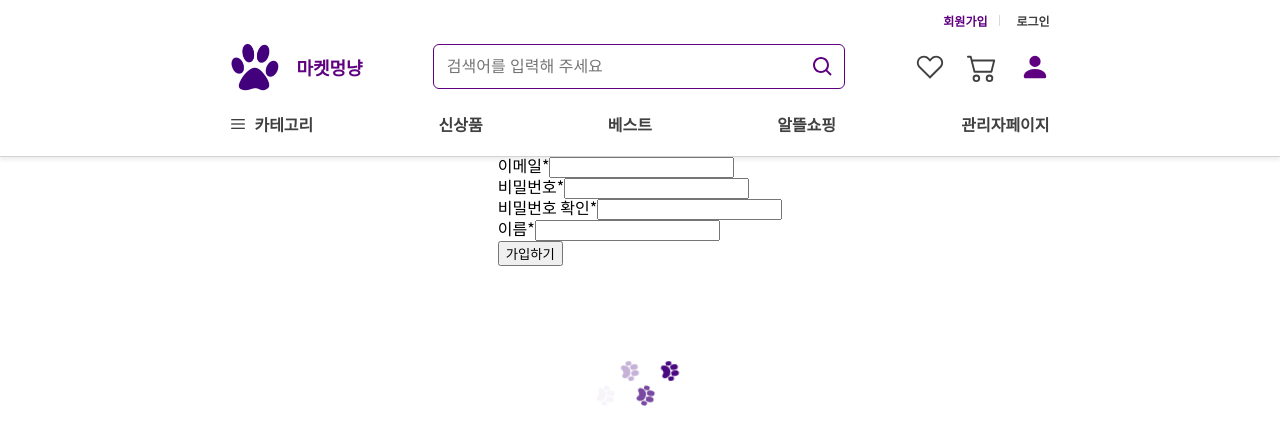
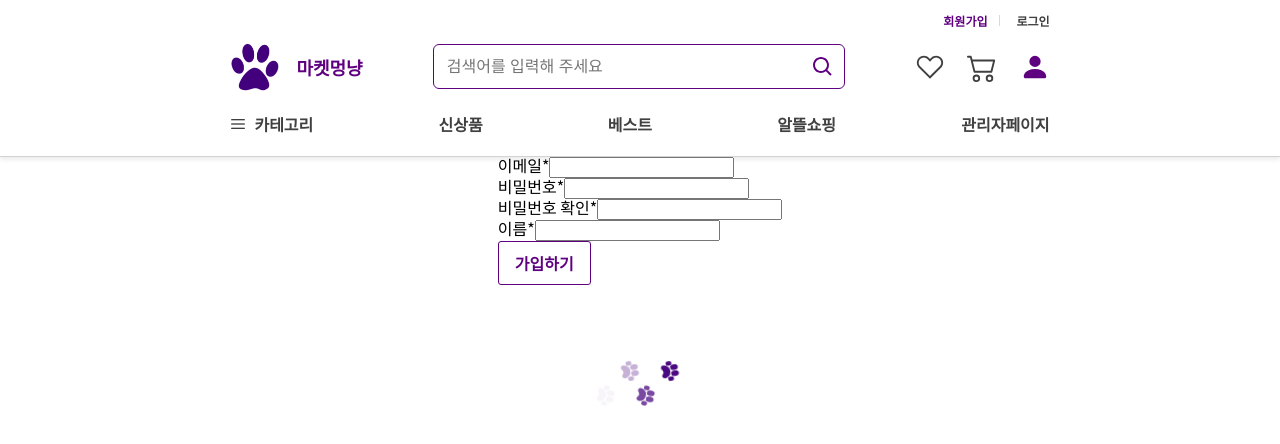
Before and after one commit to Front-end-Components/market-mong-nyang, a React (Create React App) app: page /signup in a window 1280 px wide. Shown: the top 444 px of the page. Built offline with nearby package versions, Linux system fonts and the light colour scheme.

Commit message:
Update button component

```diff
--- a/src/components/Button.jsx
+++ b/src/components/Button.jsx
@@ -1,5 +1,10 @@
 import React from 'react';
+import style from './Button.module.scss';
 
-export default function Button({ name, onClick }) {
-  return <button onClick={onClick}>{name}</button>;
+export default function Button({ name, onClick, disabled, color }) {
+  return (
+    <button className={color ? style.purple : style.white} onClick={onClick} disabled={disabled}>
+      <span>{name}</span>
+    </button>
+  );
 }
--- /dev/null
+++ b/src/components/Button.module.scss
@@ -0,0 +1,39 @@
+.white {
+  display: block;
+  padding: 0px 10px;
+  text-align: center;
+  overflow: hidden;
+  // width: 100%;
+  padding: 0 1rem;
+  height: 44px;
+  border-radius: 3px;
+  color: $color-purple;
+  background-color: $color-white;
+  border: 1px solid $color-purple;
+  cursor: pointer;
+  span {
+    display: inline-block;
+    font-size: 16px;
+    font-weight: 600;
+  }
+}
+
+.purple {
+  display: block;
+  padding: 0px 10px;
+  text-align: center;
+  overflow: hidden;
+  // width: 100%;
+  padding: 0 1rem;
+  height: 44px;
+  border-radius: 3px;
+  color: $color-white;
+  background-color: $color-purple;
+  border: 0px none;
+  cursor: pointer;
+  span {
+    display: inline-block;
+    font-size: 16px;
+    font-weight: 600;
+  }
+}
```
